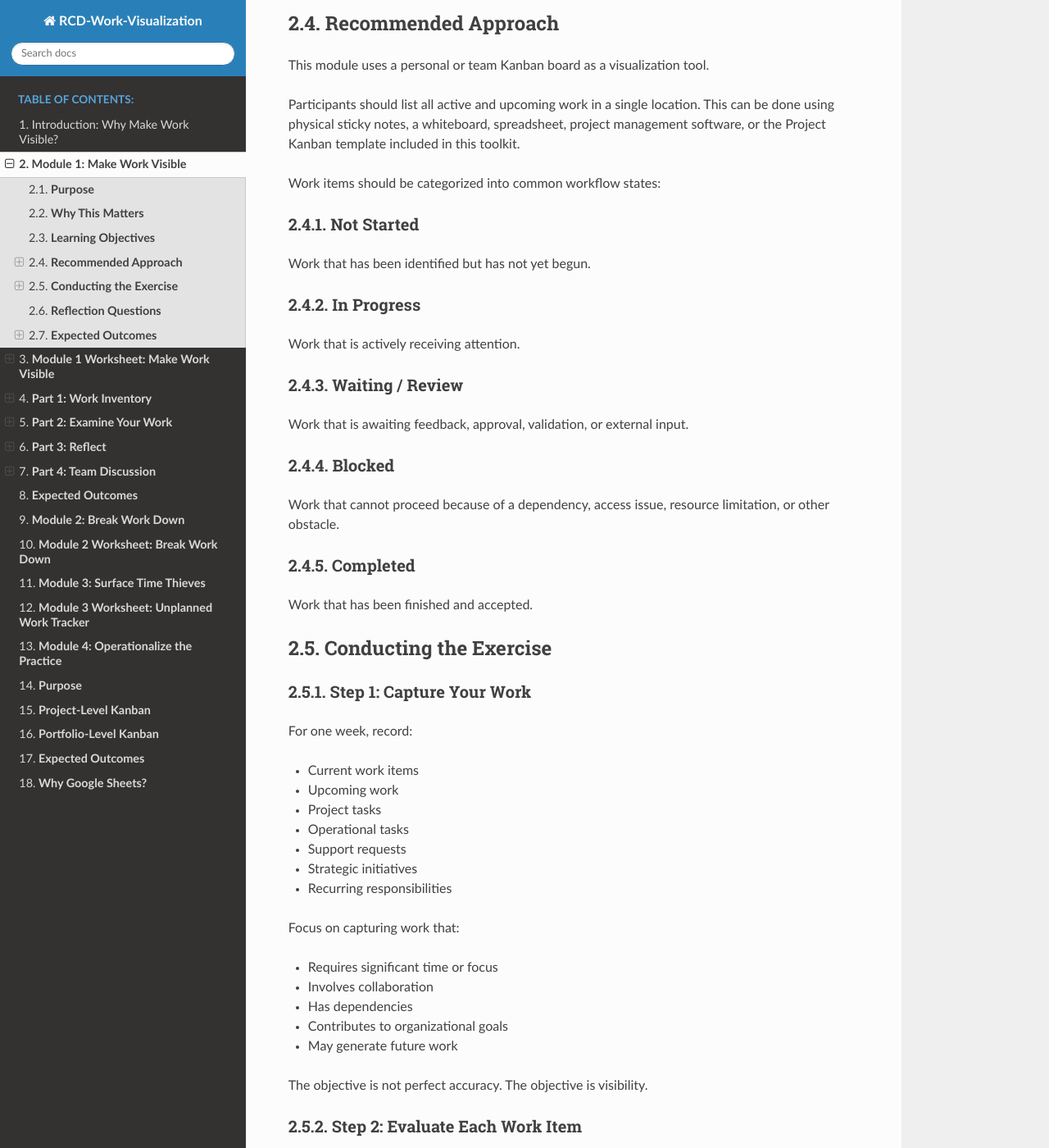
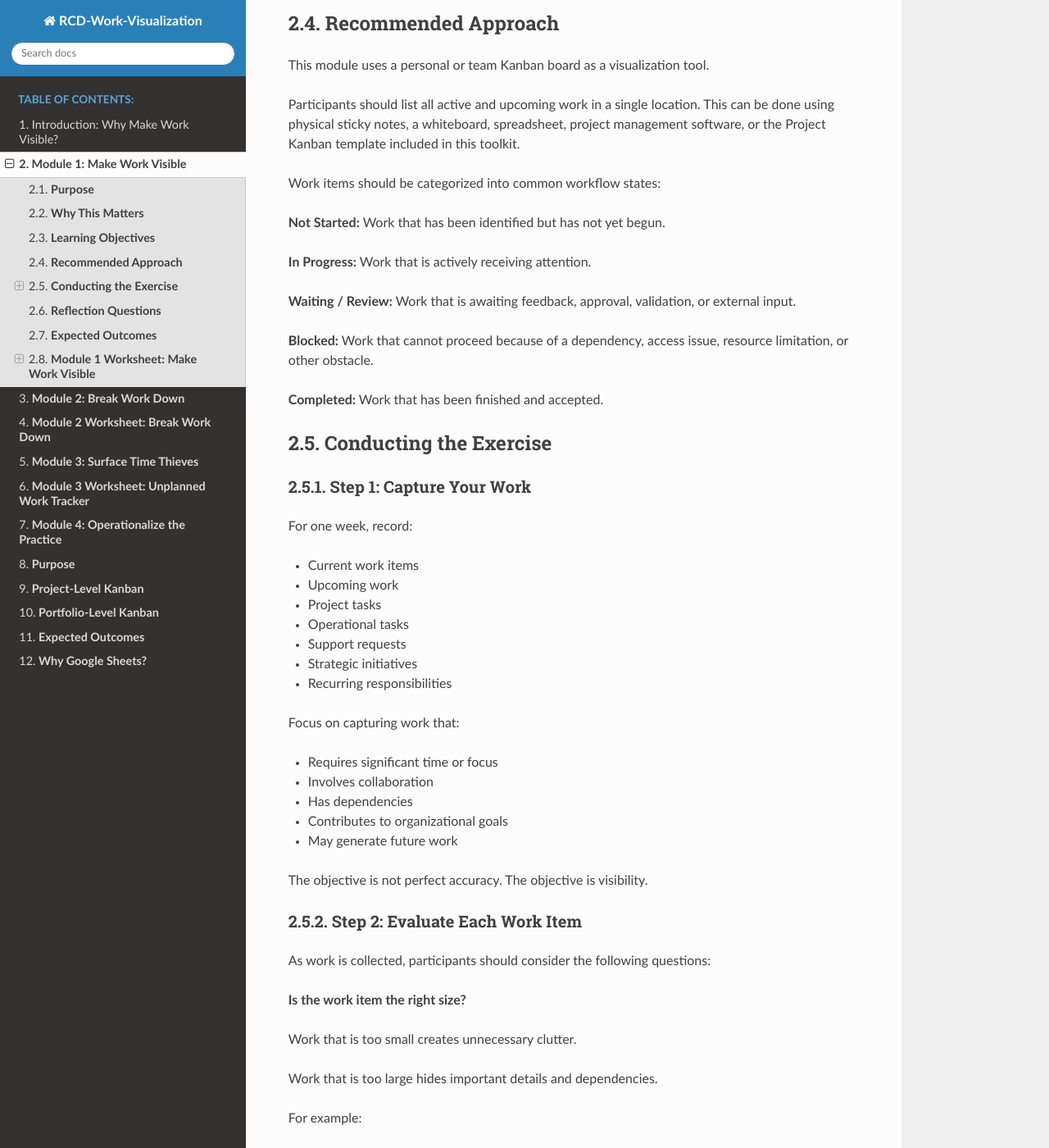
Before and after one commit to amaji/rcd-work-visualization, a Sphinx documentation site: the page built from source/sections/module1.rst, in a window 1280 px wide and 1400 px high, scrolled down 1324 px. Shown: the whole window at 82% size. Built offline with Sphinx 7.4.7 and the Read the Docs theme 3.1.0, drawn with Linux system fonts in a browser that asks for light colours; some of the changed text lies outside the part shown.

Commit message:
Update section and subsection headings

```diff
--- a/source/sections/module1.rst
+++ b/source/sections/module1.rst
@@ -87,30 +87,20 @@ included in this toolkit.
 
 Work items should be categorized into common workflow states:
 
-**Not Started**
-~~~~~~~~~~~~~~~
-
+**Not Started:**
 Work that has been identified but has not yet begun.
 
-**In Progress**
-~~~~~~~~~~~~~~~
-
+**In Progress:**
 Work that is actively receiving attention.
 
-**Waiting / Review**
-~~~~~~~~~~~~~~~~~~~~
-
+**Waiting / Review:**
 Work that is awaiting feedback, approval, validation, or external input.
 
-**Blocked**
-~~~~~~~~~~~
-
+**Blocked:**
 Work that cannot proceed because of a dependency, access issue, resource
 limitation, or other obstacle.
 
-**Completed**
-~~~~~~~~~~~~~
-
+**Completed:**
 Work that has been finished and accepted.
 
 **Conducting the Exercise**
@@ -156,7 +146,6 @@ As work is collected, participants should consider the following
 questions:
 
 **Is the work item the right size?**
-^^^^^^^^^^^^^^^^^^^^^^^^^^^^^^^^^^^^
 
 Work that is too small creates unnecessary clutter.
 
@@ -182,7 +171,6 @@ The goal is to identify work items that are meaningful, understandable,
 and actionable.
 
 **What dependencies exist?**
-^^^^^^^^^^^^^^^^^^^^^^^^^^^^
 
 Dependencies may include:
 
@@ -201,7 +189,6 @@ Dependencies may include:
 Dependencies should be documented and made visible whenever possible.
 
 **Is this unplanned work?**
-^^^^^^^^^^^^^^^^^^^^^^^^^^^
 
 Participants should identify work that arrived unexpectedly and document
 its source.
@@ -222,7 +209,6 @@ This information helps reveal patterns in interruptions and reactive
 work.
 
 **Is there too much work in progress?**
-^^^^^^^^^^^^^^^^^^^^^^^^^^^^^^^^^^^^^^^
 
 One of the most common causes of context switching is having too many
 active tasks at once.
@@ -232,7 +218,6 @@ Participants should review their board and ask:
    Am I working on more items than I can realistically complete?
 
 **What work is blocked?**
-^^^^^^^^^^^^^^^^^^^^^^^^^
 
 Blocked work often reveals hidden dependencies and organizational
 bottlenecks.
@@ -241,7 +226,6 @@ Understanding why work is blocked is often more valuable than simply
 tracking completion.
 
 **Are priorities clear?**
-^^^^^^^^^^^^^^^^^^^^^^^^^
 
 Every work item should have a understood priority.
 
@@ -276,38 +260,33 @@ following:
 By completing this module, teams should gain:
 
 **Improved Visibility**
-~~~~~~~~~~~~~~~~~~~~~~~
 
 A shared understanding of current and upcoming work.
 
 **Better Awareness of Capacity**
-~~~~~~~~~~~~~~~~~~~~~~~~~~~~~~~~
 
 A clearer picture of team workload and work in progress.
 
 **Increased Understanding of Dependencies**
-~~~~~~~~~~~~~~~~~~~~~~~~~~~~~~~~~~~~~~~~~~~
 
 Greater awareness of factors that delay or affect delivery.
 
 **More Constructive Conversations**
-~~~~~~~~~~~~~~~~~~~~~~~~~~~~~~~~~~~
 
 Discussion shifts from assumptions and opinions toward visible evidence.
 
 **Insights for Leadership**
-~~~~~~~~~~~~~~~~~~~~~~~~~~~
 
 Managers and organizational leaders gain a clearer understanding of team
 accomplishments, workload, and capacity constraints.
 
 **Module 1 Worksheet: Make Work Visible**
-=========================================
+-----------------------------------------
 
 .. _purpose-1:
 
 **Purpose**
------------
+~~~~~~~~~~~
 
 This exercise helps individuals and teams identify current work, uncover
 hidden work, expose dependencies, and recognize early signs of overload.
@@ -318,7 +297,7 @@ hidden work, expose dependencies, and recognize early signs of overload.
 what the visualization reveals.
 
 **Part 1: Work Inventory**
-==========================
+~~~~~~~~~~~~~~~~~~~~~~~~~~
 
 List all work currently on your plate or expected in the near future.
 
@@ -338,7 +317,6 @@ List all work currently on your plate or expected in the near future.
 +-------------+-------------+--------------+----------------+--------------+
 
 **Status Options**
-------------------
 
 - Not Started
 
@@ -351,7 +329,6 @@ List all work currently on your plate or expected in the near future.
 - Completed
 
 **Priority Options**
---------------------
 
 - High
 
@@ -360,13 +337,11 @@ List all work currently on your plate or expected in the near future.
 - Low
 
 **Part 2: Examine Your Work**
-=============================
+~~~~~~~~~~~~~~~~~~~~~~~~~~~~~
 
 **How many items are currently In Progress?**
----------------------------------------------
 
 **Does this feel manageable?**
-------------------------------
 
 - Yes
 
@@ -375,13 +350,10 @@ List all work currently on your plate or expected in the near future.
 - If not, why?
 
 **Which work items are waiting on someone or something else?**
---------------------------------------------------------------
 
 **Which tasks arrived unexpectedly?**
--------------------------------------
 
 **Where did the unplanned work originate?**
--------------------------------------------
 
 - Email
 
@@ -398,26 +370,17 @@ List all work currently on your plate or expected in the near future.
 - Other
 
 **Part 3: Reflect**
-===================
+~~~~~~~~~~~~~~~~~~~~
 
 **What is causing the most stress right now?**
-----------------------------------------------
-
-.. _section-2:
 
 **What work is most likely to become blocked?**
------------------------------------------------
 
 **What are common dependencies?**
----------------------------------
 
 **What surprised you?**
------------------------
-
-.. _section-3:
 
 **Are your priorities clear?**
-------------------------------
 
 - Yes
 
@@ -428,7 +391,7 @@ List all work currently on your plate or expected in the near future.
 If not, what is unclear?
 
 **Part 4: Team Discussion**
-===========================
+~~~~~~~~~~~~~~~~~~~~~~~~~~~~
 
 After everyone completes the worksheet, discuss:
 
@@ -447,24 +410,15 @@ Check all themes that appeared.
 - Other:
 
 **What surprised us most?**
----------------------------
-
-.. _section-4:
 
 **What about our work was previously invisible?**
--------------------------------------------------
-
-.. _section-5:
 
 **What questions do we still have?**
-------------------------------------
-
-.. _section-6:
 
 .. _expected-outcomes-1:
 
 **Expected Outcomes**
-=====================
+~~~~~~~~~~~~~~~~~~~~~~
 
 By completing this exercise, teams should:
 
```
